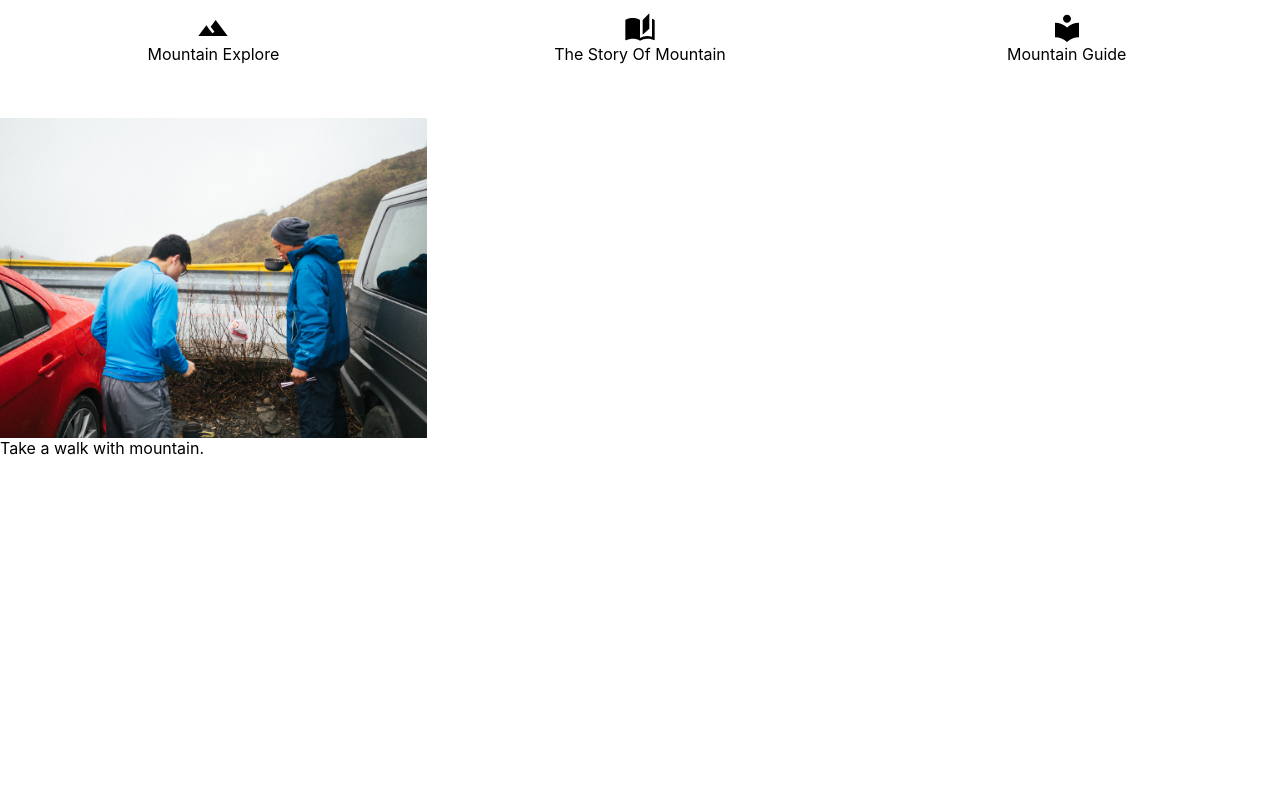
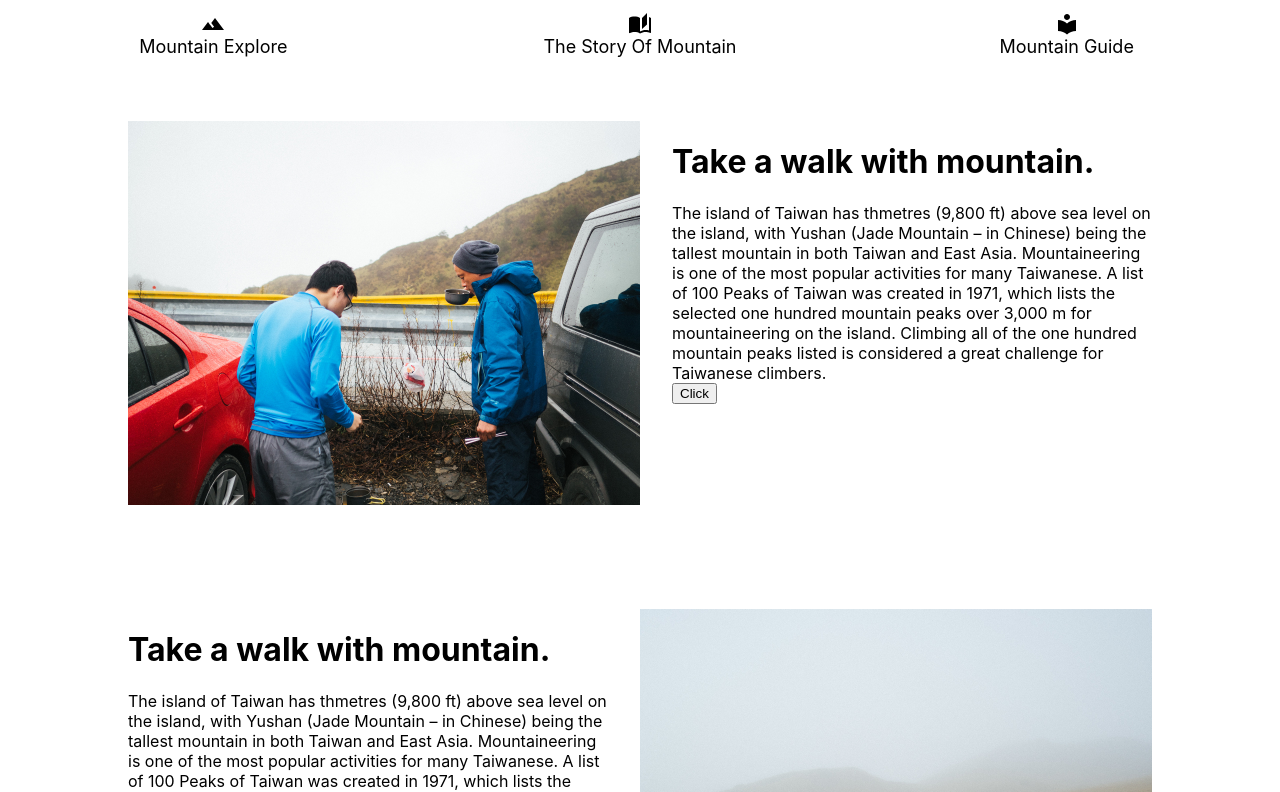
Before and after one commit to dddenrose/Mountain-Guide, a React (Create React App) app: page / in a window 1280 px wide. Shown: the part 1080-1872 px from the top of the page. Before the commit the page ends 1538 px from the top, so only its background shows below. Built offline with nearby package versions, Linux system fonts and the light colour scheme.

Commit message:
photo bar 建置

```diff
--- a/src/container/Homepage/Homepage.tsx
+++ b/src/container/Homepage/Homepage.tsx
@@ -7,12 +7,13 @@ import LandscapeIcon from "@mui/icons-material/Landscape";
 import AutoStoriesIcon from "@mui/icons-material/AutoStories";
 import LocalLibraryIcon from "@mui/icons-material/LocalLibrary";
 import PhotoBar from "./PhotoBar/PhotoBar";
+import * as Style from "./Style";
 
 const HomePage = ({ app }: { app: any }) => {
   const infoContent = `The island of Taiwan has the largest number and density of high mountains in the world. This article summarizes the list of mountains that is under the Republic of China's territorial jurisdiction.    There are 268 mountain peaks over 3,000 metres (9,800 ft) above sea level on the island, with Yushan (Jade Mountain – in Chinese) being the tallest mountain in both Taiwan and East Asia. Mountaineering is one of the most popular activities for many Taiwanese. A list of 100 Peaks of Taiwan was created in 1971, which lists the selected one hundred mountain peaks over 3,000 m for mountaineering on the island. Climbing all of the one hundred mountain peaks listed is considered a great challenge for Taiwanese climbers.`;
 
   return (
-    <div className="mainpage">
+    <Style.MainPageWrapper className="mainpage">
       <FlexBox width="100%" postion="relative" margin="0 0 64px 0">
         <img src={homepageImage} style={{ width: "100%" }} />
         <div
@@ -27,22 +28,24 @@ const HomePage = ({ app }: { app: any }) => {
           Look Forward it
         </div>
       </FlexBox>
-      <FlexBox direction="row" margin="0 0 64px 0">
-        <FlexBox flex="1">
-          <LandscapeIcon style={{ fontSize: "32px" }} />
+      <Style.IconsWrapper direction="row" margin="0 0 64px 0">
+        <Style.IconWrapper>
+          <LandscapeIcon/>
           Mountain Explore
-        </FlexBox>
-        <FlexBox flex="1">
-          <AutoStoriesIcon style={{ fontSize: "32px" }} />
+        </Style.IconWrapper>
+        <Style.IconWrapper>
+          <AutoStoriesIcon/>
           The Story Of Mountain
-        </FlexBox>
-        <FlexBox flex="1">
-          <LocalLibraryIcon style={{ fontSize: "32px" }} />
+        </Style.IconWrapper>
+        <Style.IconWrapper>
+          <LocalLibraryIcon/>
           Mountain Guide
-        </FlexBox>
-      </FlexBox>
-      <PhotoBar />
-    </div>
+        </Style.IconWrapper>
+      </Style.IconsWrapper>
+      <Style.PhotoBarWrapper>
+        <PhotoBar />
+      </Style.PhotoBarWrapper>
+    </Style.MainPageWrapper>
   );
 };
 
--- a/src/container/Homepage/PhotoBar/PhotoBar.tsx
+++ b/src/container/Homepage/PhotoBar/PhotoBar.tsx
@@ -3,17 +3,44 @@ import { FlexBox } from "../../../component/FlexBox/FlexBox";
 import bar_1 from "../../../image/bar_1.jpg";
 import bar_2 from "../../../image/bar_2.jpg";
 import bar_3 from "../../../image/bar_3.jpg";
+import * as Style from "./Style";
 
 const PhotoBar = () => {
+  const infoContent = `The island of Taiwan has thmetres (9,800 ft) above sea level on the island, with Yushan (Jade Mountain – in Chinese) being the tallest mountain in both Taiwan and East Asia. Mountaineering is one of the most popular activities for many Taiwanese. A list of 100 Peaks of Taiwan was created in 1971, which lists the selected one hundred mountain peaks over 3,000 m for mountaineering on the island. Climbing all of the one hundred mountain peaks listed is considered a great challenge for Taiwanese climbers.`;
+
   return (
-    <div>
-      <FlexBox height="320px" alignItems="flex-start">
-        <img src={bar_1} style={{ height: "100%" }} />
-        <FlexBox>
-            Take a walk with mountain.
-        </FlexBox>
-      </FlexBox>
-    </div>
+    <Style.ImageContainer>
+      <Style.ImageWrapper>
+        <img src={bar_1} className="image" />
+        <div>
+          <div>
+            <h1>Take a walk with mountain.</h1>
+            <span>{infoContent}</span>
+          </div>
+          <button>Click</button>
+        </div>
+      </Style.ImageWrapper>
+      <Style.ImageWrapper>
+        <div>
+          <div>
+            <h1>Take a walk with mountain.</h1>
+            <span>{infoContent}</span>
+          </div>
+          <button>Click</button>
+        </div>
+        <img src={bar_2} className="image left" />
+      </Style.ImageWrapper>
+      <Style.ImageWrapper>
+        <img src={bar_3} className="image" />
+        <div>
+          <div>
+            <h1>Take a walk with mountain.</h1>
+            <span>{infoContent}</span>
+          </div>
+          <button>Click</button>
+        </div>
+      </Style.ImageWrapper>
+    </Style.ImageContainer>
   );
 };
 
--- /dev/null
+++ b/src/container/Homepage/PhotoBar/Style.ts
@@ -0,0 +1,22 @@
+import styled from "styled-components";
+
+export const ImageContainer = styled.div`
+  display: flex;
+  flex-direction: column;
+  align-items: center;
+`;
+
+export const ImageWrapper = styled.div`
+  display: flex;
+  justify-content: center;
+  margin-bottom: 104px;
+  .image {
+    height: 50%;
+    width: 50%;
+    margin-right: 32px;
+
+  }
+  .left {
+    margin: 0 0 0 32px
+  }
+`;
--- /dev/null
+++ b/src/container/Homepage/Style.ts
@@ -0,0 +1,33 @@
+import styled from "styled-components";
+
+export const PhotoBarWrapper = styled.div`
+  width: 80vw;
+`;
+
+export const MainPageWrapper = styled.div`
+  display: flex;
+  flex-direction: column;
+  align-items: center;
+`;
+
+export const IconsWrapper = styled.div`
+  display: flex;
+  flex-direction: row;
+  -webkit-box-pack: center;
+  justify-content: center;
+  -webkit-box-align: center;
+  align-items: center;
+  margin: 0px 0px 64px;
+  width: 100%;
+`;
+
+export const IconWrapper = styled.div`
+  display: flex;
+  flex-direction: column;
+  -webkit-box-pack: center;
+  justify-content: center;
+  -webkit-box-align: center;
+  align-items: center;
+  flex: 1 1 0%;
+  font-size: 18px;
+`;
```
